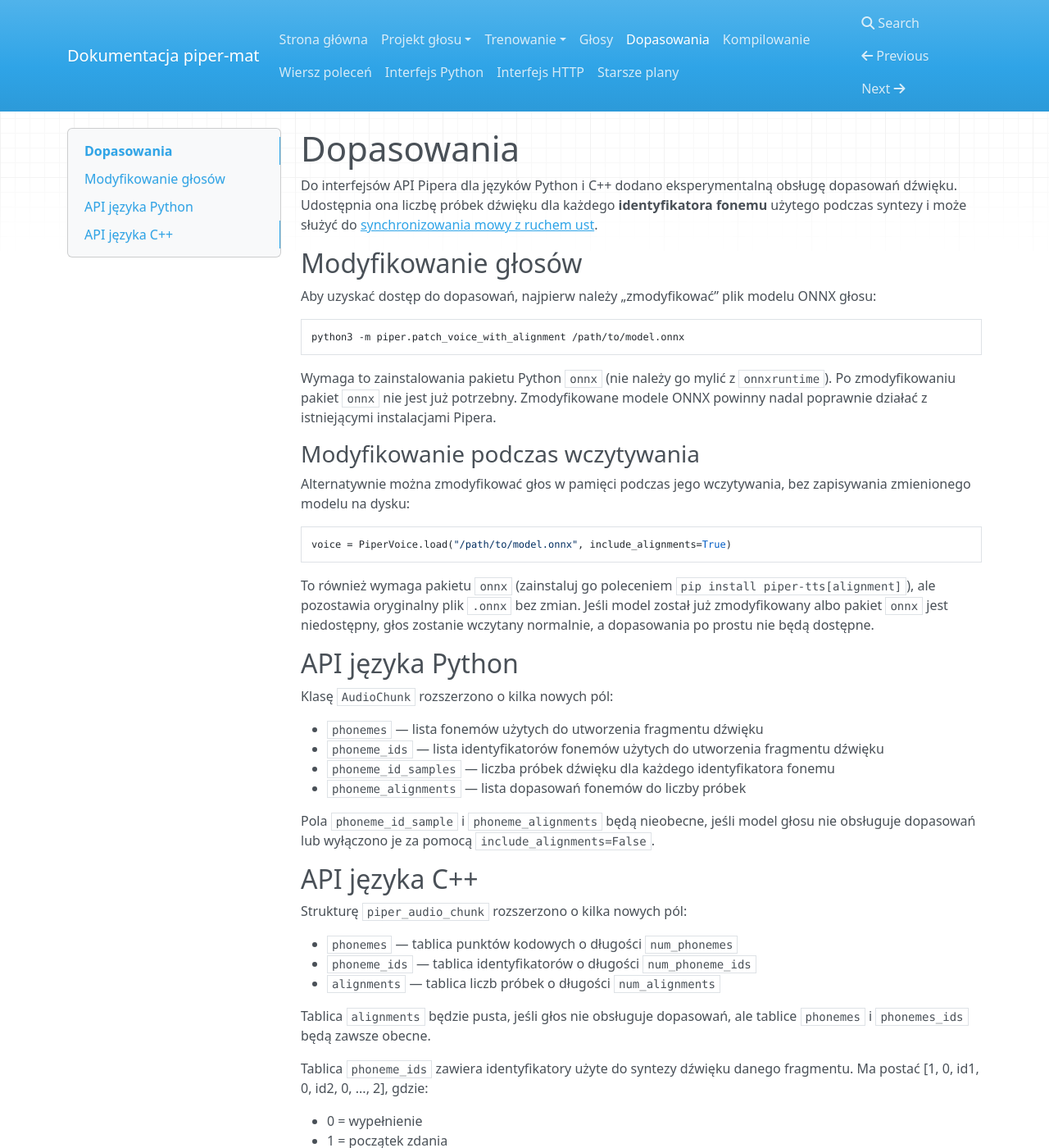
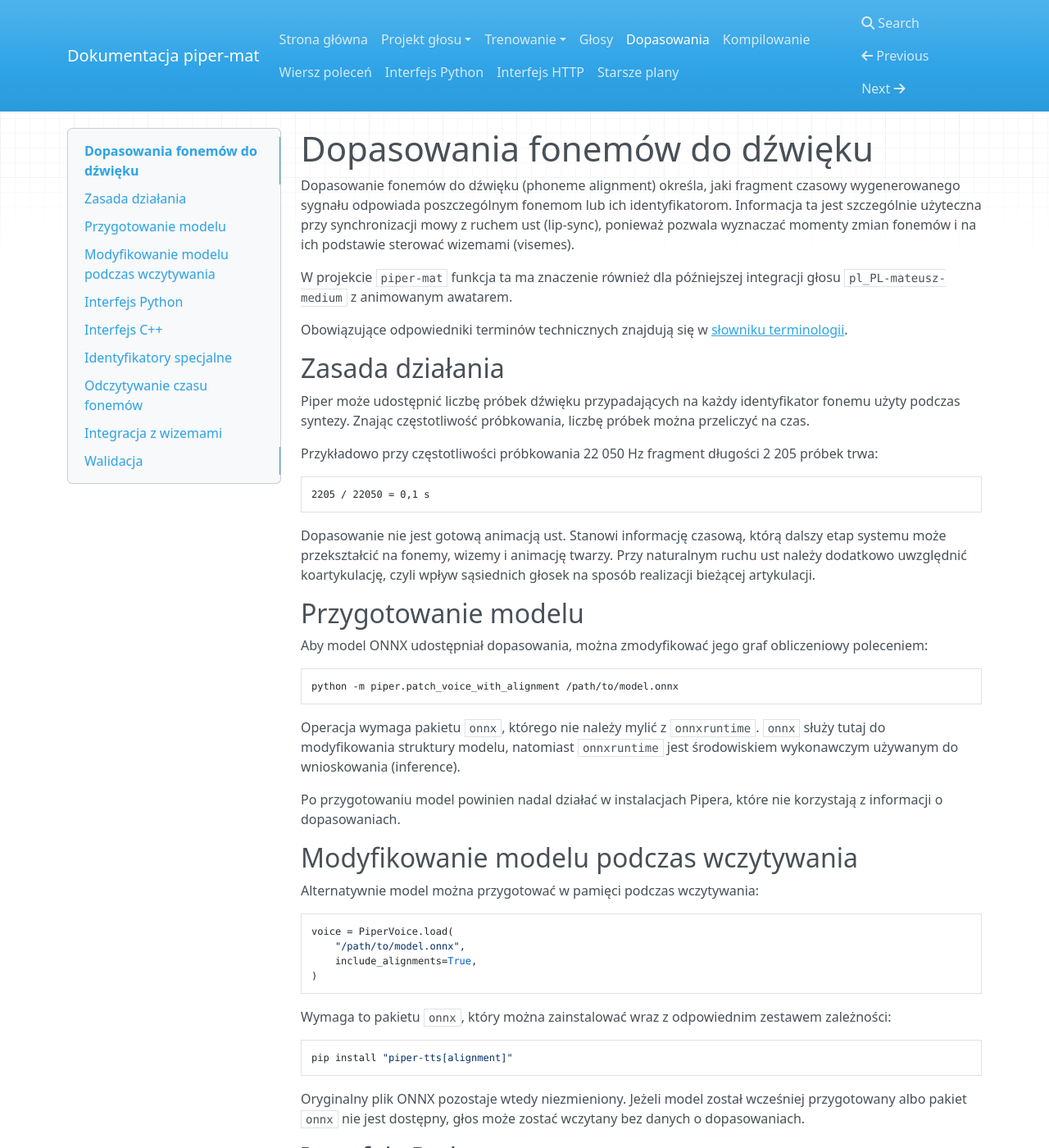
Before and after one commit to MatPomGit/piper-mat, an MkDocs documentation site: the page built from docs/ALIGNMENTS.md, in a window 1280 px wide and 1400 px high. Shown: the whole window at 82% size. Built offline with MkDocs 1.6.1, drawn with Linux system fonts in a browser that asks for light colours; nearby versions of some CDN libraries; some of the changed text lies outside the part shown.

Commit message:
docs: doprecyzuj dopasowania fonemów i lip-sync

````diff
--- a/docs/ALIGNMENTS.md
+++ b/docs/ALIGNMENTS.md
@@ -1,64 +1,141 @@
-# Dopasowania
+# Dopasowania fonemów do dźwięku
 
-Do interfejsów API Pipera dla języków Python i C++ dodano eksperymentalną obsługę dopasowań dźwięku.
-Udostępnia ona liczbę próbek dźwięku dla każdego **identyfikatora fonemu** użytego podczas syntezy i może służyć do [synchronizowania mowy z ruchem ust][visemes].
+Dopasowanie fonemów do dźwięku (phoneme alignment) określa, jaki fragment czasowy wygenerowanego sygnału odpowiada poszczególnym fonemom lub ich identyfikatorom. Informacja ta jest szczególnie użyteczna przy synchronizacji mowy z ruchem ust (lip-sync), ponieważ pozwala wyznaczać momenty zmian fonemów i na ich podstawie sterować wizemami (visemes).
 
-## Modyfikowanie głosów
+W projekcie `piper-mat` funkcja ta ma znaczenie również dla późniejszej integracji głosu `pl_PL-mateusz-medium` z animowanym awatarem.
 
-Aby uzyskać dostęp do dopasowań, najpierw należy „zmodyfikować” plik modelu ONNX głosu:
+Obowiązujące odpowiedniki terminów technicznych znajdują się w [słowniku terminologii](TERMINOLOGIA.md).
 
-``` sh
-python3 -m piper.patch_voice_with_alignment /path/to/model.onnx
+## Zasada działania
+
+Piper może udostępnić liczbę próbek dźwięku przypadających na każdy identyfikator fonemu użyty podczas syntezy. Znając częstotliwość próbkowania, liczbę próbek można przeliczyć na czas.
+
+Przykładowo przy częstotliwości próbkowania 22 050 Hz fragment długości 2 205 próbek trwa:
+
+```text
+2205 / 22050 = 0,1 s
 ```
 
-Wymaga to zainstalowania pakietu Python `onnx` (nie należy go mylić z `onnxruntime`). Po zmodyfikowaniu pakiet `onnx` nie jest już potrzebny. Zmodyfikowane modele ONNX powinny nadal poprawnie działać z istniejącymi instalacjami Pipera.
+Dopasowanie nie jest gotową animacją ust. Stanowi informację czasową, którą dalszy etap systemu może przekształcić na fonemy, wizemy i animację twarzy. Przy naturalnym ruchu ust należy dodatkowo uwzględnić koartykulację, czyli wpływ sąsiednich głosek na sposób realizacji bieżącej artykulacji.
 
-### Modyfikowanie podczas wczytywania
+## Przygotowanie modelu
 
-Alternatywnie można zmodyfikować głos w pamięci podczas jego wczytywania, bez zapisywania zmienionego modelu na dysku:
+Aby model ONNX udostępniał dopasowania, można zmodyfikować jego graf obliczeniowy poleceniem:
 
-``` python
-voice = PiperVoice.load("/path/to/model.onnx", include_alignments=True)
+```bash
+python -m piper.patch_voice_with_alignment /path/to/model.onnx
 ```
 
-To również wymaga pakietu `onnx` (zainstaluj go poleceniem `pip install piper-tts[alignment]`), ale pozostawia oryginalny plik `.onnx` bez zmian. Jeśli model został już zmodyfikowany albo pakiet `onnx` jest niedostępny, głos zostanie wczytany normalnie, a dopasowania po prostu nie będą dostępne.
+Operacja wymaga pakietu `onnx`, którego nie należy mylić z `onnxruntime`. `onnx` służy tutaj do modyfikowania struktury modelu, natomiast `onnxruntime` jest środowiskiem wykonawczym używanym do wnioskowania (inference).
 
-## API języka Python
+Po przygotowaniu model powinien nadal działać w instalacjach Pipera, które nie korzystają z informacji o dopasowaniach.
 
-Klasę `AudioChunk` rozszerzono o kilka nowych pól:
+## Modyfikowanie modelu podczas wczytywania
 
-* `phonemes` — lista fonemów użytych do utworzenia fragmentu dźwięku
-* `phoneme_ids` — lista identyfikatorów fonemów użytych do utworzenia fragmentu dźwięku
-* `phoneme_id_samples` — liczba próbek dźwięku dla każdego identyfikatora fonemu
-* `phoneme_alignments` — lista dopasowań fonemów do liczby próbek
+Alternatywnie model można przygotować w pamięci podczas wczytywania:
 
-Pola `phoneme_id_sample` i `phoneme_alignments` będą nieobecne, jeśli model głosu nie obsługuje dopasowań lub wyłączono je za pomocą `include_alignments=False`.
+```python
+voice = PiperVoice.load(
+    "/path/to/model.onnx",
+    include_alignments=True,
+)
+```
 
-## API języka C++
+Wymaga to pakietu `onnx`, który można zainstalować wraz z odpowiednim zestawem zależności:
 
-Strukturę `piper_audio_chunk` rozszerzono o kilka nowych pól:
+```bash
+pip install "piper-tts[alignment]"
+```
 
-* `phonemes` — tablica punktów kodowych o długości `num_phonemes`
-* `phoneme_ids` — tablica identyfikatorów o długości `num_phoneme_ids`
-* `alignments` — tablica liczb próbek o długości `num_alignments`
+Oryginalny plik ONNX pozostaje wtedy niezmieniony. Jeżeli model został wcześniej przygotowany albo pakiet `onnx` nie jest dostępny, głos może zostać wczytany bez danych o dopasowaniach.
 
-Tablica `alignments` będzie pusta, jeśli głos nie obsługuje dopasowań, ale tablice `phonemes` i `phonemes_ids` będą zawsze obecne.
+## Interfejs Python
 
-Tablica `phoneme_ids` zawiera identyfikatory użyte do syntezy dźwięku danego fragmentu. Ma postać [1, 0, id1, 0, id2, 0, ..., 2], gdzie:
+Klasa `AudioChunk` udostępnia pola związane z dopasowaniami:
 
-* 0 = wypełnienie
-* 1 = początek zdania
-* 2 = koniec zdania
+- `phonemes`: fonemy użyte do wygenerowania fragmentu dźwięku,
+- `phoneme_ids`: identyfikatory fonemów (phoneme IDs),
+- `phoneme_id_samples`: liczby próbek przypisane poszczególnym identyfikatorom,
+- `phoneme_alignments`: dopasowania fonemów do liczby próbek.
 
-Ponieważ jeden fonem może utworzyć wiele identyfikatorów fonemów, tablica `phonemes` jest nieco bardziej złożona. Ma postać [p1, p1, 0, p2, p2, 0, ...], w której ten sam punkt kodowy fonemu jest powtarzany dla każdego odpowiadającego mu identyfikatora w `phoneme_ids`. Wartość 0 oddziela poszczególne fonemy, a w większości przypadków na fonem przypadają dwa punkty kodowe odpowiadające identyfikatorowi fonemu i identyfikatorowi wypełnienia.
+Pola zależne od dopasowań mogą być niedostępne, jeżeli model ich nie obsługuje lub funkcję wyłączono przez `include_alignments=False`.
 
-Tablica `alignments` zawiera liczbę próbek dźwięku dla każdego identyfikatora fonemu. Przynależność próbek do fonemów można ustalić następująco:
+Kod korzystający z tej funkcji powinien sprawdzać dostępność danych zamiast zakładać, że każde wywołanie syntezy je zwróci.
 
-1. Odczytaj N (powtórzonych) punktów kodowych z `phonemes`, aż zostanie napotkane 0 (lub koniec)
-2. Następnych N identyfikatorów fonemów odpowiada temu fonemowi
-3. Następnych N dopasowań (liczb próbek) odpowiada temu fonemowi
-4. Przesuń iteratory w tablicach `phoneme_ids` i `alignments` o N
-5. Powtórz
+## Interfejs C++
 
-<!-- Odnośniki -->
-[visemes]: https://github.com/aflorithmic/viseme-to-video
+Struktura `piper_audio_chunk` udostępnia między innymi:
+
+- `phonemes`: tablicę punktów kodowych o długości `num_phonemes`,
+- `phoneme_ids`: tablicę identyfikatorów o długości `num_phoneme_ids`,
+- `alignments`: tablicę liczb próbek o długości `num_alignments`.
+
+Tablica `alignments` może być pusta, jeżeli model nie obsługuje dopasowań. Dane wejściowe użyte podczas syntezy pozostają dostępne niezależnie od tego.
+
+## Identyfikatory specjalne
+
+Sekwencja `phoneme_ids` może zawierać identyfikatory specjalne. Typowy układ ma postać:
+
+```text
+[1, 0, id1, 0, id2, 0, ..., 2]
+```
+
+gdzie:
+
+- `0` oznacza dopełnienie (padding),
+- `1` oznacza początek sekwencji (beginning of sequence, BOS),
+- `2` oznacza koniec sekwencji (end of sequence, EOS).
+
+Nie należy utożsamiać jednego znaku tekstowego, jednego fonemu i jednego identyfikatora fonemu. Są to różne poziomy reprezentacji, a pojedynczy fonem może odpowiadać więcej niż jednemu identyfikatorowi.
+
+## Odczytywanie czasu fonemów
+
+Tablica `alignments` przechowuje liczbę próbek dźwięku przypadających na kolejne identyfikatory fonemów. Czas można obliczyć ze wzoru:
+
+```text
+czas [s] = liczba próbek / częstotliwość próbkowania [Hz]
+```
+
+Dla częstotliwości 22 050 Hz:
+
+```text
+441 próbek  ≈ 0,020 s
+1102 próbek ≈ 0,050 s
+2205 próbek = 0,100 s
+```
+
+Wartości te są przykładami przeliczenia, a nie zalecanymi czasami trwania fonemów.
+
+## Integracja z wizemami
+
+Wizem (viseme) jest wizualnym odpowiednikiem realizacji głoski lub grupy podobnie wyglądających głosek. Kilka fonemów może prowadzić do tego samego wizemu, ponieważ różnice akustyczne nie zawsze są widoczne na twarzy.
+
+Docelowy przepływ danych może mieć postać:
+
+```text
+tekst
+  ↓
+Piper TTS
+  ↓
+fonemy i dopasowania czasowe
+  ↓
+mapowanie fonem → wizem
+  ↓
+koartykulacja i wygładzanie przejść
+  ↓
+sterowanie kształtami morfującymi lub riggiem twarzy
+```
+
+Nie należy przełączać wizemów skokowo dokładnie na granicach fonemów. Naturalna artykulacja wymaga nakładania się ruchów, wyprzedzania części gestów artykulacyjnych oraz płynnego zanikania poprzedniej pozycji. Parametry koartykulacji powinny być później dobierane eksperymentalnie dla konkretnego systemu animacji.
+
+## Walidacja
+
+Po przygotowaniu modelu z obsługą dopasowań należy sprawdzić co najmniej:
+
+1. czy synteza bez dopasowań nadal działa,
+2. czy liczba zwracanych dopasowań jest zgodna z identyfikatorami fonemów,
+3. czy suma długości dopasowań odpowiada długości analizowanego fragmentu dźwięku,
+4. czy przeliczone znaczniki czasu są monotoniczne,
+5. czy dane są wystarczająco stabilne do sterowania systemem lip-sync.
+
+Dopiero po takiej walidacji należy traktować dopasowania jako wiarygodne źródło czasu dla animacji awatara.
````
